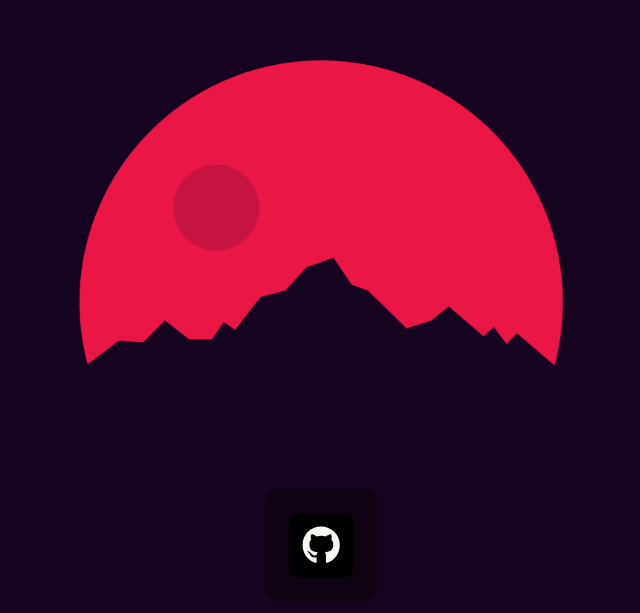
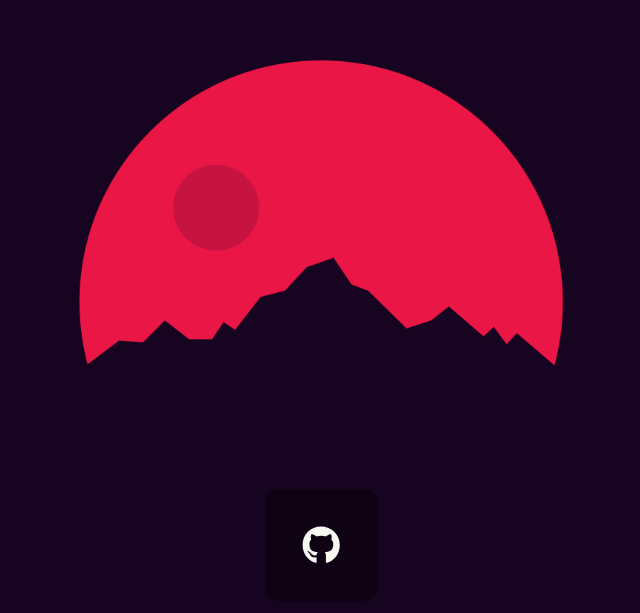
Before and after one commit to trytonlux/Startpage, a React (Vite) app: page / in a window 1280 px wide. Shown: the part 187-800 px from the top of the page, without its empty margins (319-959 px from the left). Built offline with nearby package versions, Linux system fonts and the light colour scheme.

Commit message:
Remove setting background color of app icon from sass.

```diff
--- a/src/main.scss
+++ b/src/main.scss
@@ -47,8 +47,6 @@ html
 
         border-radius: 6px;
 
-        background-color: #000;
-
         svg
         {
             color: #f8f8f2;
```
